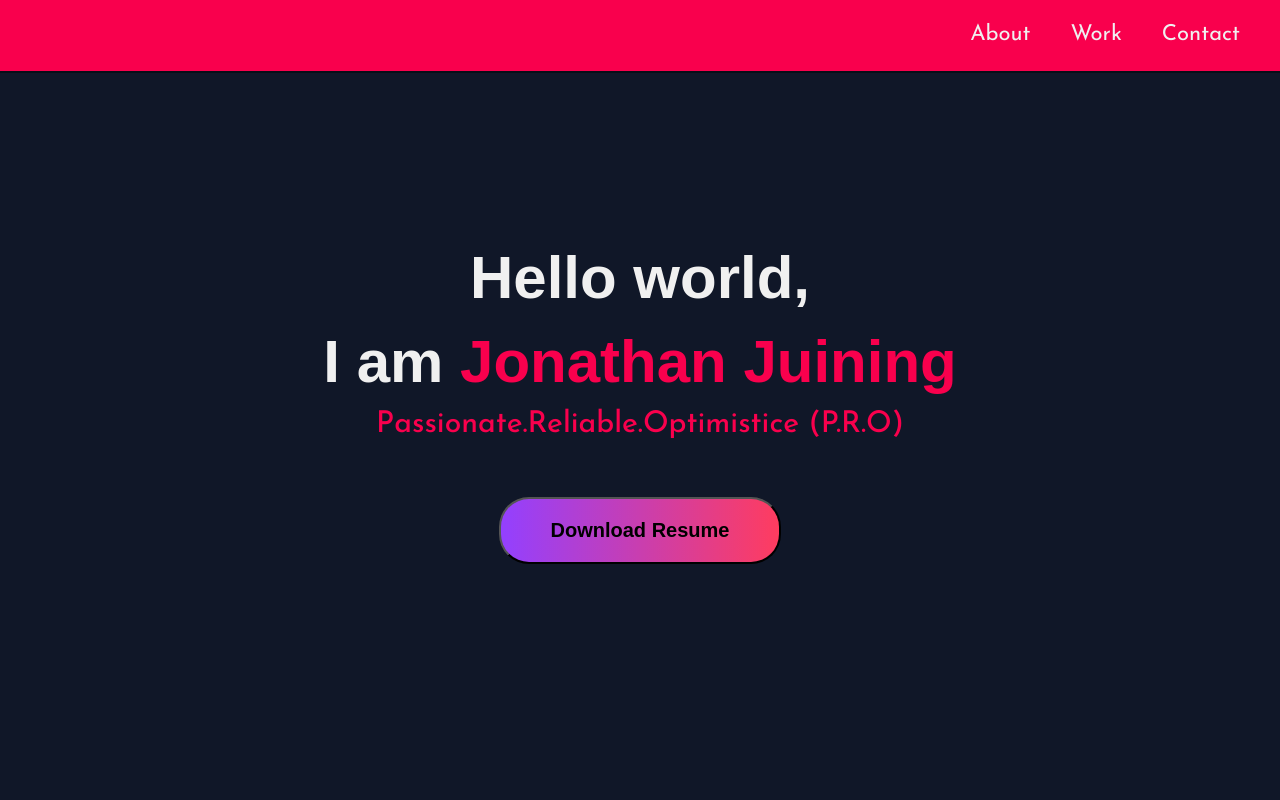
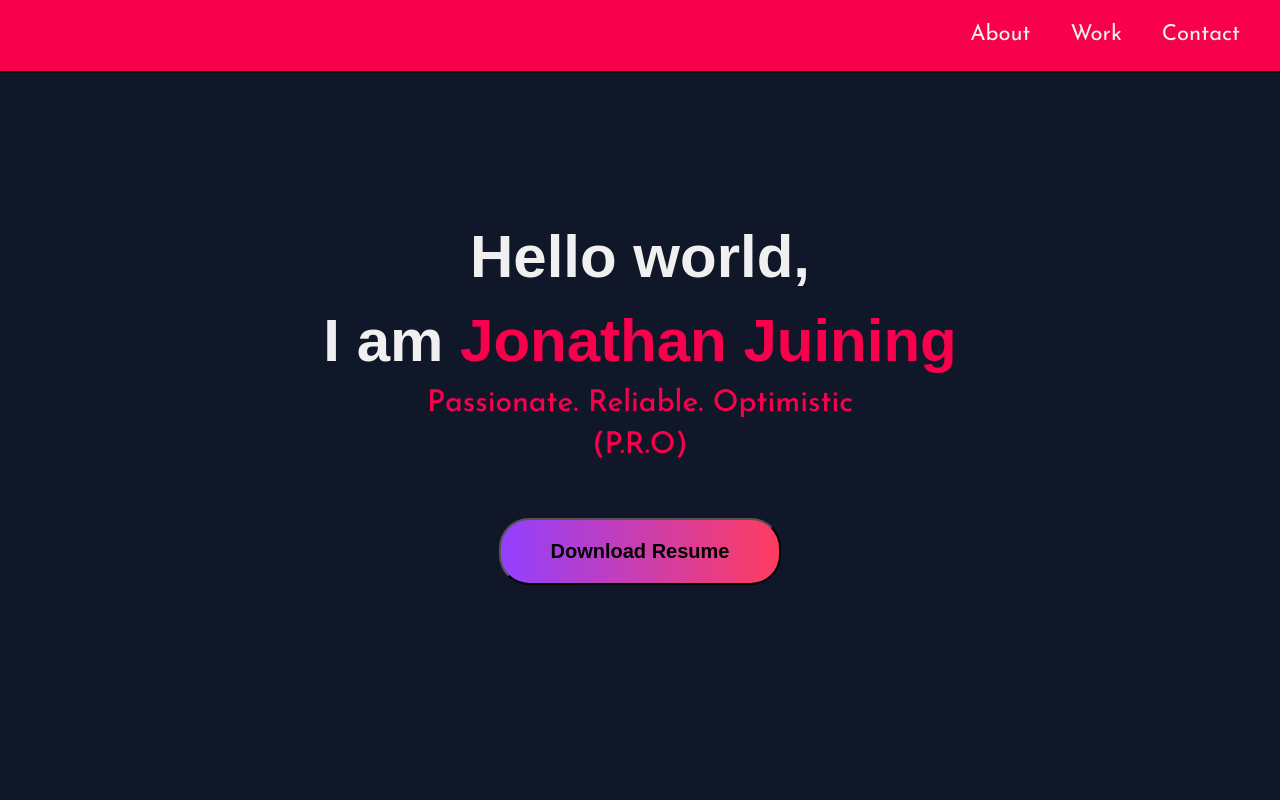
Before and after one commit to JJ-S-Small-Projects/Jon-s-Portfolio, a plain HTML site: page index.html in a window 1280 px wide. Shown: the top 800 px of the page. Drawn offline with Linux system fonts and the light colour scheme.

Commit message:
update
again

```diff
--- a/index.html
+++ b/index.html
@@ -18,7 +18,8 @@
 
   <section id="welcome-section">
     <h1>Hello world,<br> I am <span>Jonathan Juining</span></h1>
-    <p>Passionate.Reliable.Optimistice (P.R.O)</p><br><br>
+    <p>Passionate. Reliable. Optimistic</p>
+    <p>(P.R.O)</p><br><br>
     <a href="https://drive.google.com/file/d/1wReZLhyCyQ7FJLn630ClIsErF09Y9dH1/view?usp=sharing"><button id="btn">Download Resume</button></a>
   </section>
 
--- a/styles.css
+++ b/styles.css
@@ -166,7 +166,7 @@ button:hover{
     justify-content: center;
     align-items: center;
     width: 100%;
-    height: 210vh;
+    height: 300vh;
     background-color:#101728;
 }
 
```
